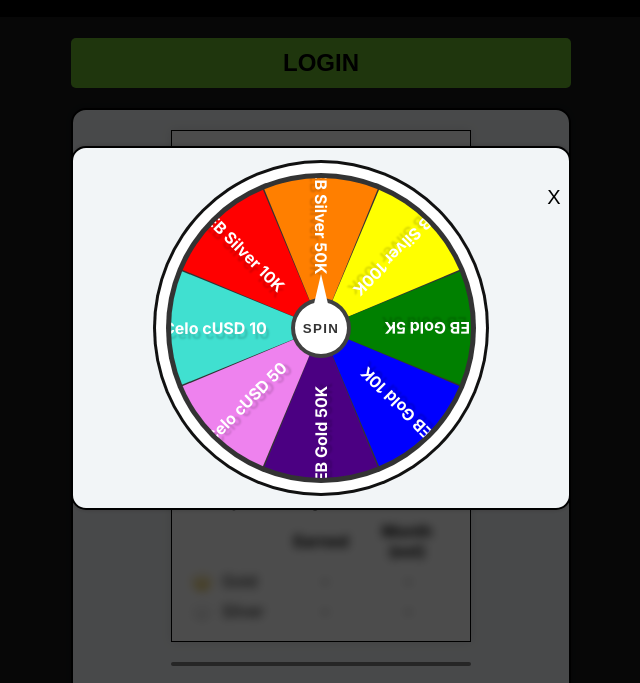
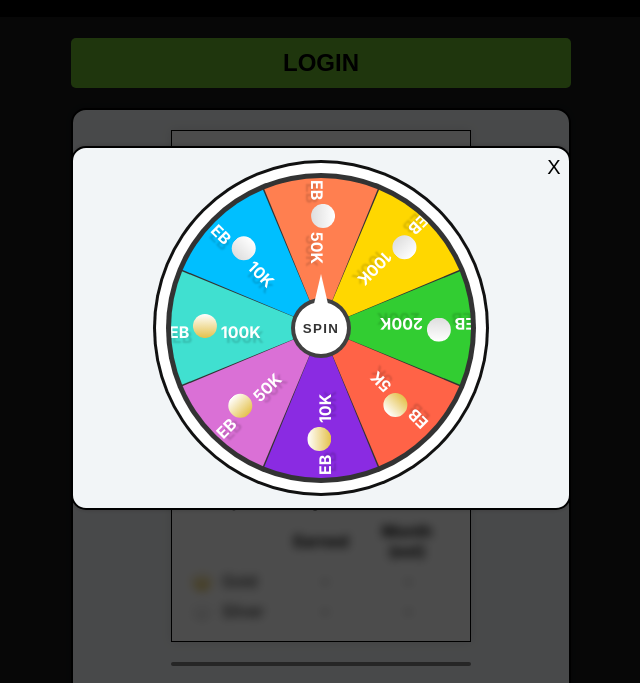
Before and after one commit to shoelacewireless/eb-minipay, a website: page index.html in a window 1280 px wide. Shown: the part 72-755 px from the top of the page, without its empty margins (319-959 px from the left). Drawn offline with nearby package versions, Linux system fonts and the light colour scheme.

Commit message:
Changed spin wheel label

```diff
--- a/index.html
+++ b/index.html
@@ -292,6 +292,7 @@
         }
         .login-confirmation-input-container p {
             font-family: 'Inter', sans-serif;
+            font-weight: bold;
         }
 
         .login-confirmation-input-container p.title {
@@ -310,7 +311,7 @@
             max-width: 240px;
             font-size: 24px;
             border: 1px solid black;
-            margin-top: 20px;
+            margin-top: 30px;
             text-align: center;
         }
 
@@ -323,7 +324,7 @@
             padding: 10px 15px;
             border-radius: 5px;
             cursor: pointer;
-            margin-top: 20px;
+            margin-top: 30px;
         }
 
         /**/
@@ -810,7 +811,7 @@
             border: none;
             cursor: pointer;
             position: absolute;
-            top: 6px;
+            top: -24px;
             right: 6px;
         }
 
--- a/public/scripts/charts.js
+++ b/public/scripts/charts.js
@@ -6,20 +6,20 @@ document.addEventListener('DOMContentLoaded', function() {
     const wheel = document.querySelector('.wheel');
 
     // Define the items with their odds as percentages (make sure they sum up to 100)
-   const items = [
-        { number: 1, label: 'EB Silver 10K', odds: 12.5, color: '#FF0000' },
-        { number: 2, label: 'EB Silver 50K', odds: 12.5, color: '#FF7F00' },
-        { number: 3, label: 'EB Silver 100K', odds: 12.5, color: '#FFFF00' },
-        { number: 4, label: 'EB Gold 5K', odds: 12.5, color: '#008000' },
-        { number: 5, label: 'EB Gold 10K', odds: 12.5, color: '#0000FF' },
-        { number: 6, label: 'EB Gold 50K', odds: 12.5, color: '#4B0082' },
-        { number: 7, label: 'Celo cUSD 50', odds: 12.5, color: '#EE82EE' },
-        { number: 8, label: 'Celo cUSD 10', odds: 12.5, color: '#40E0D0' }
+    const items = [
+        { number: 1, label: 'EB Silver 10K', odds: 30, color: '#00BFFF' }, // Deep Sky Blue
+        { number: 2, label: 'EB Silver 50K', odds: 20, color: '#FF7F50' }, // Coral
+        { number: 3, label: 'EB Silver 100K', odds: 15, color: '#FFD700' }, // Sunset Yellow
+        { number: 4, label: 'EB Silver 200K', odds: 10, color: '#32CD32' }, // Lime Green
+        { number: 5, label: 'EB Gold 5K', odds: 10, color: '#FF6347' }, // Tomato Red
+        { number: 6, label: 'EB Gold 10K', odds: 8, color: '#8A2BE2' }, // Violet
+        { number: 7, label: 'EB Gold 50K', odds: 5, color: '#DA70D6' }, // Orchid
+        { number: 8, label: 'EB Gold 100K', odds: 2, color: '#40E0D0' }  // Turquoise
     ];
 
     const degreesPerSegment = 360 / items.length;
 
-    items.forEach((item, index) => {
+    /*items.forEach((item, index) => {
 
         const segment = document.createElement('div');
         segment.className = 'segment';
@@ -27,12 +27,55 @@ document.addEventListener('DOMContentLoaded', function() {
         const rotateAngle = degreesPerSegment * index;
         segment.style.transform = `rotate(${rotateAngle}deg)`;
 
-        // Create the span for the label
+        // Create the span for the labels
         const labelSpan = document.createElement('span');
         labelSpan.textContent = item.label;
         labelSpan.className = 'segment-label';
         segment.appendChild(labelSpan);
 
+        wheel.appendChild(segment);
+    });*/
+
+    items.forEach((item, index) => {
+        const segment = document.createElement('div');
+        segment.className = 'segment';
+        segment.style.backgroundColor = item.color;
+        const rotateAngle = degreesPerSegment * index;
+        segment.style.transform = `rotate(${rotateAngle}deg)`;
+
+        // Create the container for the label and image
+        const labelContainer = document.createElement('div');
+        labelContainer.className = 'segment-label';
+
+        // Split the label to insert the image
+        let labelParts = item.label.split(' ');
+        labelParts.forEach((part, partIndex) => {
+            if (part === 'Silver') {
+                // Create an image element for silver
+                const silverImage = document.createElement('img');
+                silverImage.src = 'images/silver_coin.svg';
+                silverImage.alt = 'Silver';
+                labelContainer.appendChild(document.createTextNode(' '));
+                labelContainer.appendChild(silverImage);
+                labelContainer.appendChild(document.createTextNode(' '));
+            } else if (part === 'Gold') {
+                // Create an image element for gold
+                const goldImage = document.createElement('img');
+                goldImage.src = 'images/gold_coin.svg';
+                goldImage.alt = 'Gold';
+                labelContainer.appendChild(document.createTextNode(' '));
+                labelContainer.appendChild(goldImage);
+                labelContainer.appendChild(document.createTextNode(' '));
+            } else {
+                // For other parts of the label, add them as text
+                if (partIndex > 0) {
+                    labelContainer.appendChild(document.createTextNode(' ')); // Add space between words
+                }
+                labelContainer.appendChild(document.createTextNode(part));
+            }
+        });
+
+        segment.appendChild(labelContainer);
         wheel.appendChild(segment);
     });
 
@@ -90,14 +133,15 @@ document.addEventListener('DOMContentLoaded', function() {
             const normalizedDegrees = finalPosition % 360;
             wheel.style.transform = `rotate(${normalizedDegrees}deg)`;
 
-            //Wheel spin finish logic
-            spinWheelOverlay.style.display = 'none';
-            if(getLoginStatus()) {
-                congratulationsOverlay.style.display = 'flex'
-            } else {
-                downloadOverlay.style.display = 'flex'
-            }
-            //alert(`Congratulations! You won: ${items[segmentIndex].label}`);
+            setTimeout(function() {
+            //Wheel spin finish logic after 2 seconds
+                spinWheelOverlay.style.display = 'none';
+                if(getLoginStatus()) {
+                    congratulationsOverlay.style.display = 'flex';
+                } else {
+                    downloadOverlay.style.display = 'flex';
+                }
+            }, 1250); // milliseconds delay
         }, { once: true });
     });
 
```
